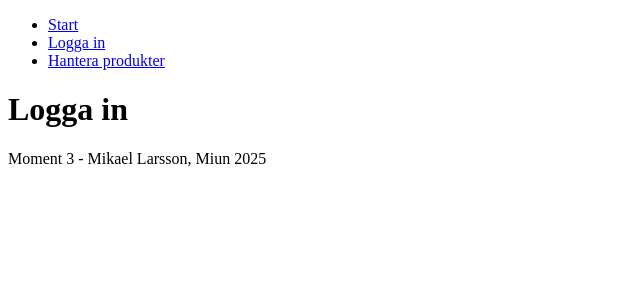
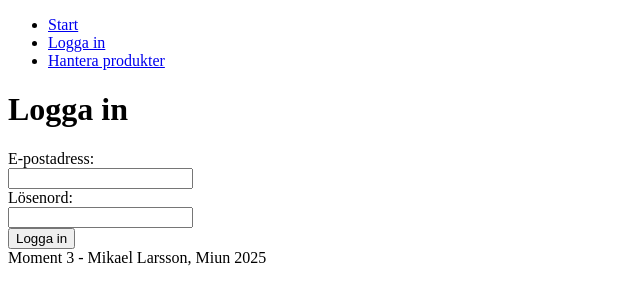
Before and after one commit to mila1200/moment3_React, a React (Vite) app: page /login in a window 1280 px wide. Shown: the top 304 px of the page, without its empty margins (0-640 px from the left). Built offline with nearby package versions, Linux system fonts and the light colour scheme.

Commit message:
skapa loginformulär

```diff
--- a/src/pages/LoginPage.tsx
+++ b/src/pages/LoginPage.tsx
@@ -3,14 +3,37 @@ import "./css/LoginPage.css";
 
 const LoginPage = () => {
 
-const [email, setEmail] = useState("");
-const [password, setPassword] = useState("");
-const [error, setError] = useState("");
+    const [email, setEmail] = useState("");
+    const [password, setPassword] = useState("");
+    const [error, setError] = useState("");
+
+    const handleSubmit = async (e: React.FormEvent<HTMLFormElement>) => {
+        e.preventDefault();
+        setError("");
+    };
+
 
     return (
-        <>
-        <h1>Logga in</h1>
-        </>
+        <div className="loginContainer">
+            <div className="loginBox">
+
+                <h1>Logga in</h1>
+                <form onSubmit={handleSubmit}>
+                    <div className="errorMessage">{error && <p>{error}</p>}</div>
+
+                    <label htmlFor="email">E-postadress:</label>
+                    <br/>
+                    <input id="email" type="email" required value={email} onChange={(e) => setEmail(e.target.value)} />
+                    <br />
+                    <label htmlFor="password">Lösenord:</label>
+                    <br />
+                    <input id="password" type="password" required value={password} onChange={(e) => setPassword(e.target.value)}/>
+
+                    <br />
+                    <button type="submit">Logga in</button>
+                </form>
+            </div>
+        </div>
     )
 }
 
```
